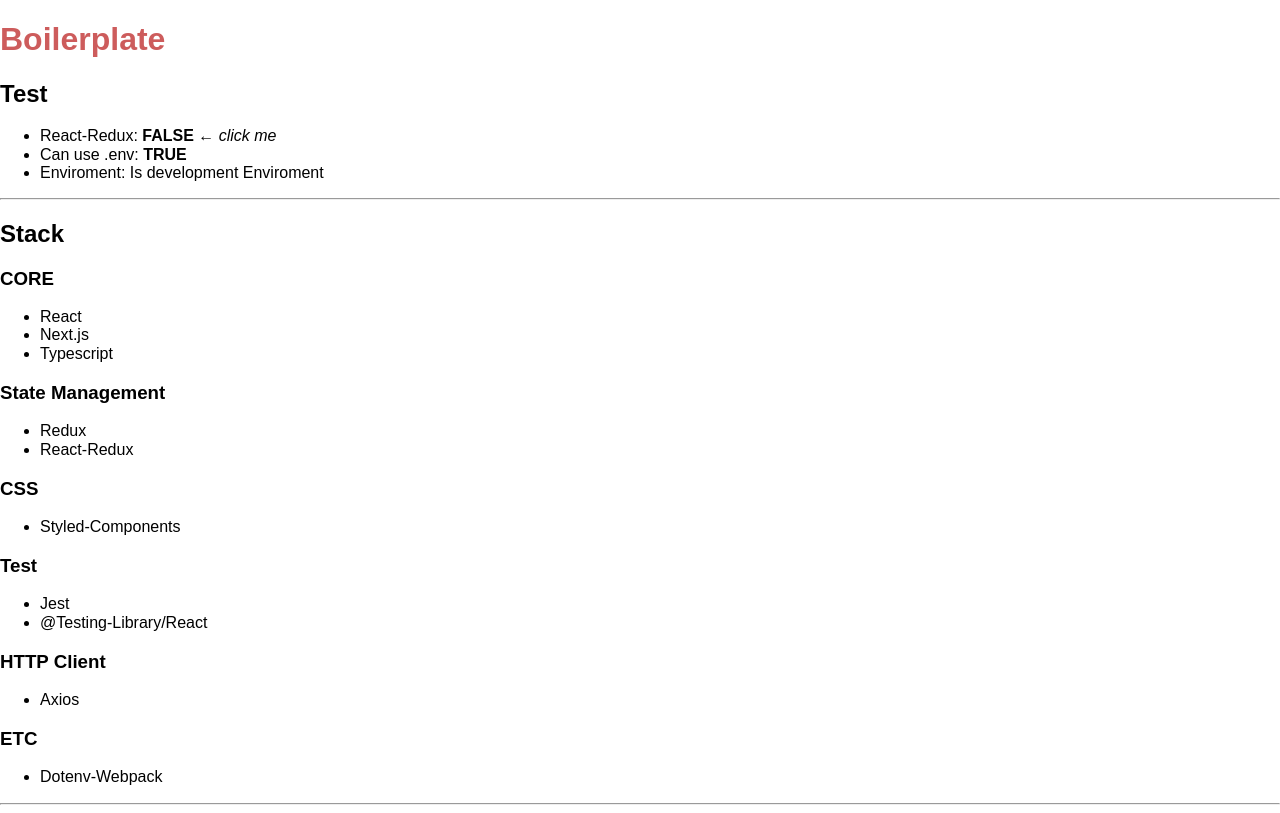
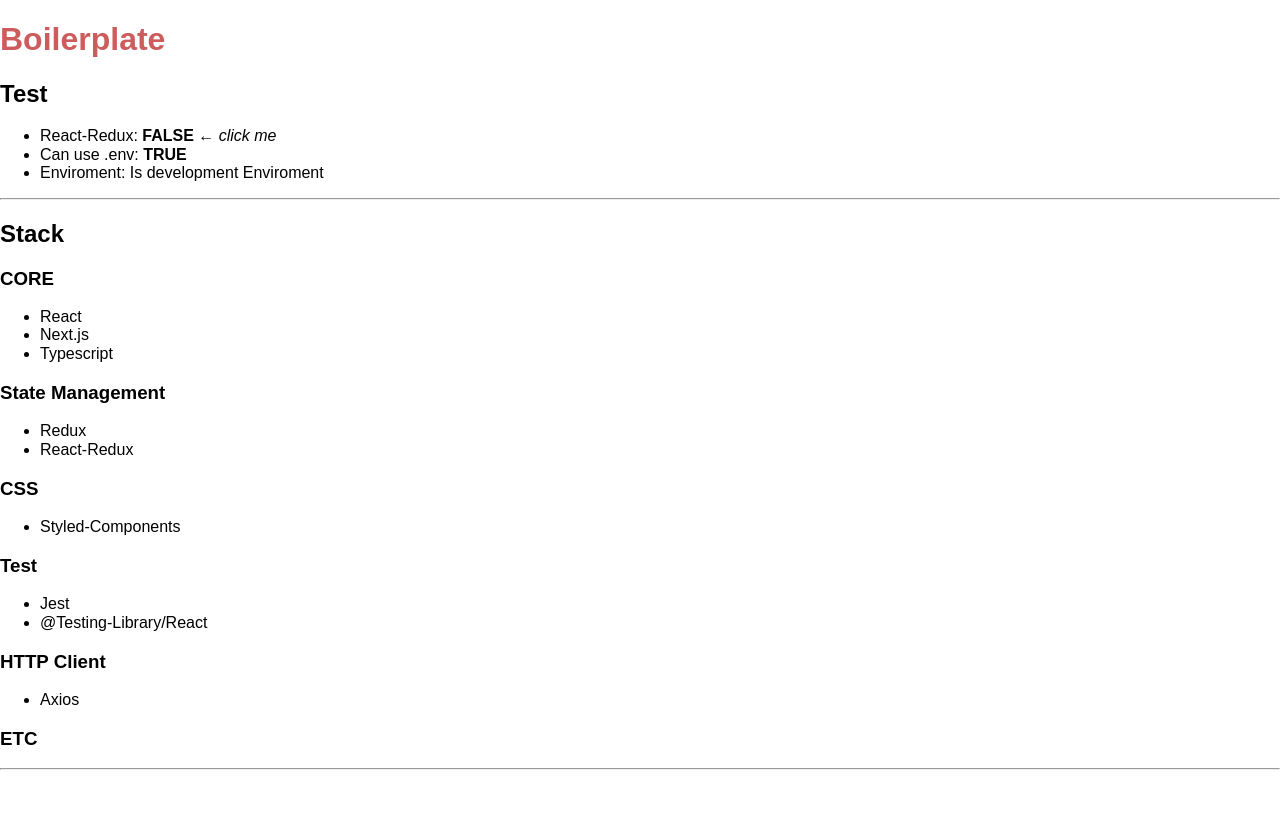
Before and after one commit to POZAlabs/next-styled-starterkit, a Next.js app: page / in a window 1280 px wide. Built offline with nearby package versions, Linux system fonts and the light colour scheme.

Commit message:
Add Axios

```diff
--- a/package.json
+++ b/package.json
@@ -11,6 +11,7 @@
     "test:once": "jest"
   },
   "dependencies": {
+    "axios": "^0.19.0",
     "next": "^9.0.2",
     "react": "^16.8.6",
     "react-dom": "^16.8.6",
--- a/pages/index.tsx
+++ b/pages/index.tsx
@@ -54,9 +54,6 @@
         <li>Axios</li>
       </ul>
       <h3>ETC</h3>
-      <ul>
-        <li>Dotenv-Webpack</li>
-      </ul>
       <hr />
     </React.Fragment>
   )
```
Also changed, not shown: 1 other file (tests, documents, lock files or other folders).
